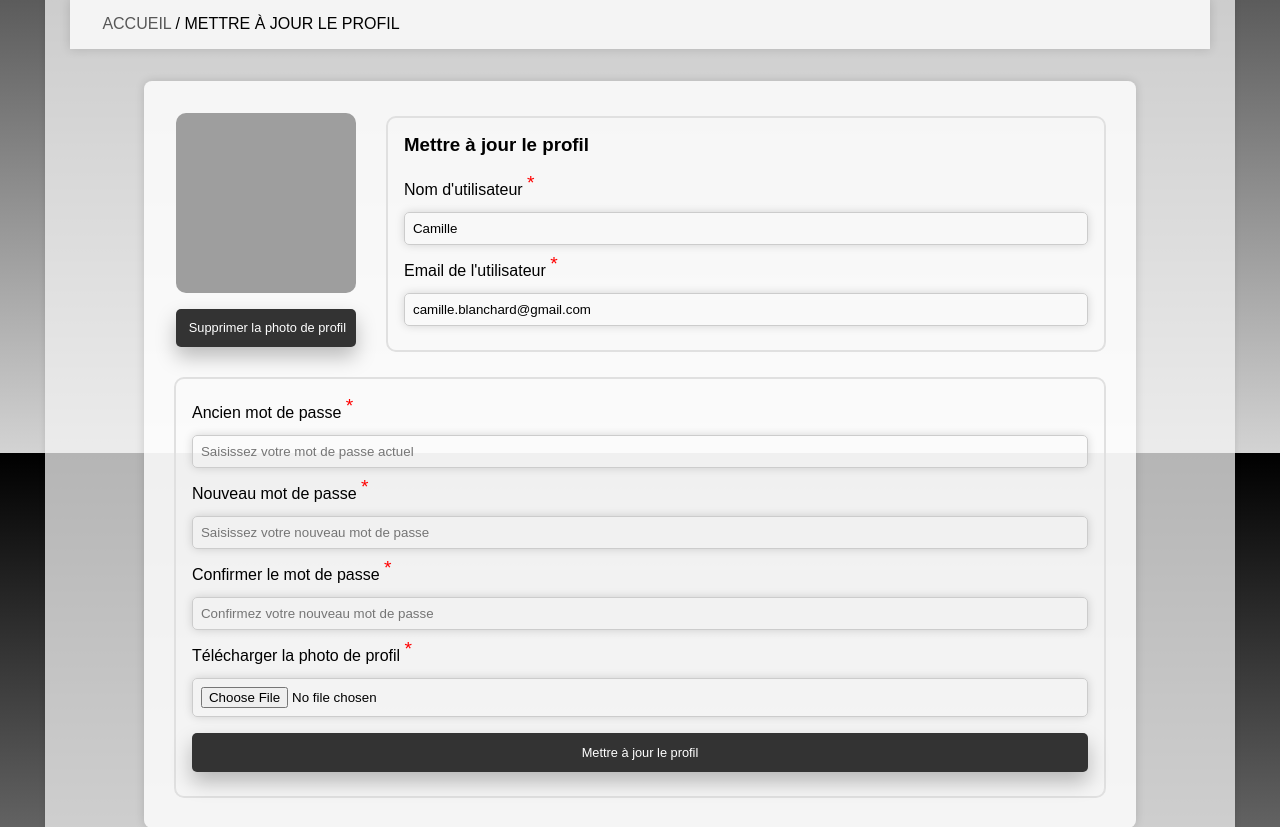
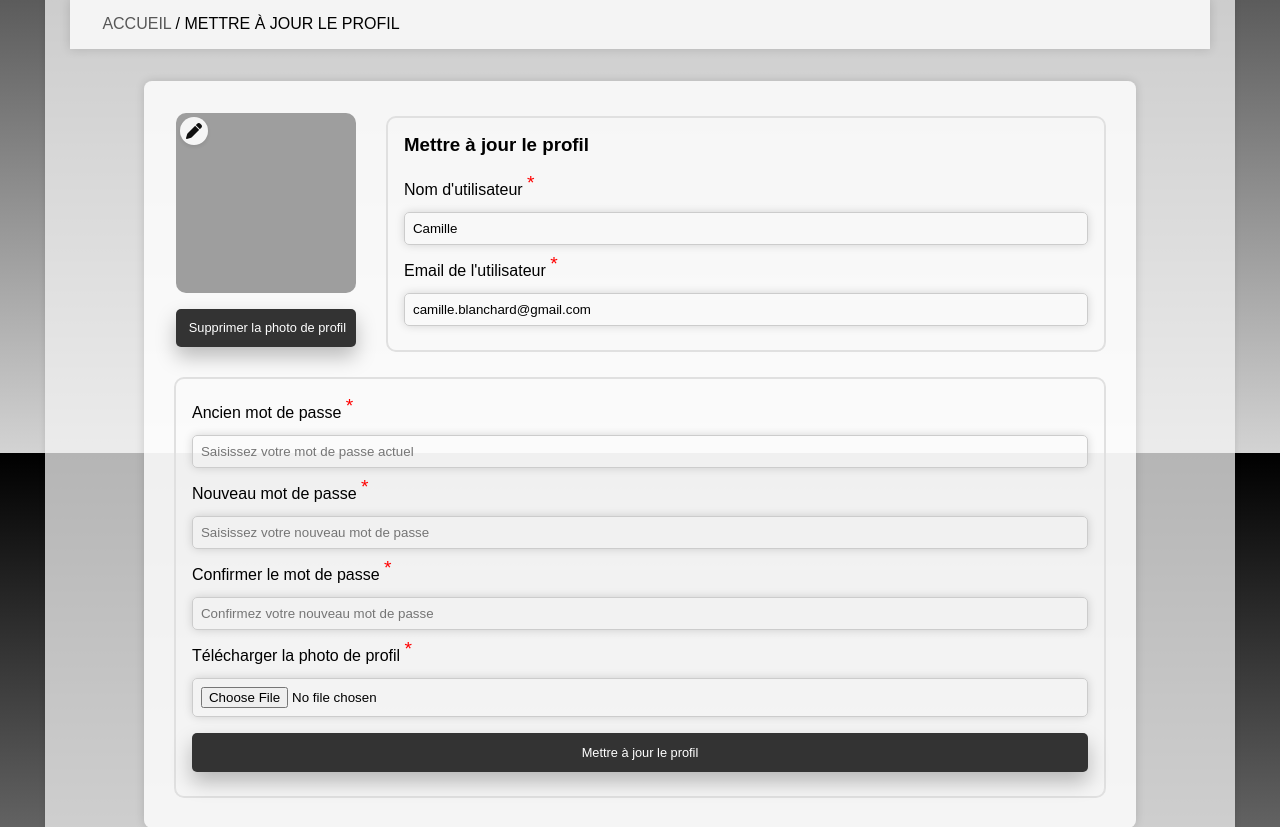
Before and after one commit to LukasMFR/projet-php-e-commerce, a PHP site: page /update_user.php in a window 1280 px wide. Shown: the part 347-1174 px from the top of the page. Run offline with PHP 8.4, Linux system fonts and the light colour scheme; a user stored in the database is signed in; data comes from the database, SQL or seed files in the repository; some web fonts are replaced; grey boxes are pictures that could not be loaded.

Commit message:
Add edit icon update profile image

```diff
--- a/style.css
+++ b/style.css
@@ -1394,6 +1394,25 @@ input[type="submit"].btn {
 	font-size: 24px;
 }
 
+.update-profile .image-container .edit-icon {
+	position: absolute;
+	top: 4px;
+	left: 4px;
+	font-size: 16px;
+	color: #000;
+	background-color: #fff;
+	border-radius: 50%;
+	padding: 6px;
+	box-shadow: 0 2px 4px rgba(0, 0, 0, 0.1);
+	z-index: 10;
+	opacity: 0.9;
+	transition: opacity 0.3s ease;
+}
+
+.update-profile .image-container:hover .edit-icon {
+	opacity: 0;
+}
+
 .update-profile .image-container .user-icon-default {
 	font-size: 150px;
 	color: #ccc;
--- a/update_user.php
+++ b/update_user.php
@@ -202,9 +202,10 @@ if (isset($_POST['submit'])) {
 									echo "<div id='profile-preview' class='user-icon-default'><i class='bx bxs-user'></i></div>";
 								}
 								?>
+								<div class="overlay"><i class="fa-solid fa-pen"></i></div>
+								<i class="fa-solid fa-pen edit-icon"></i>
 								<input type="file" id="new_profile_image" name="new_profile_image" accept="image/*"
 									style="display: none;" onchange="previewFile();">
-								<div class="overlay"><i class="fa-solid fa-pen"></i></div>
 							</label>
 							<span id="file-name" class="file-name"></span>
 							<input type="submit" name="delete_image" value="Supprimer la photo de profil"
```
